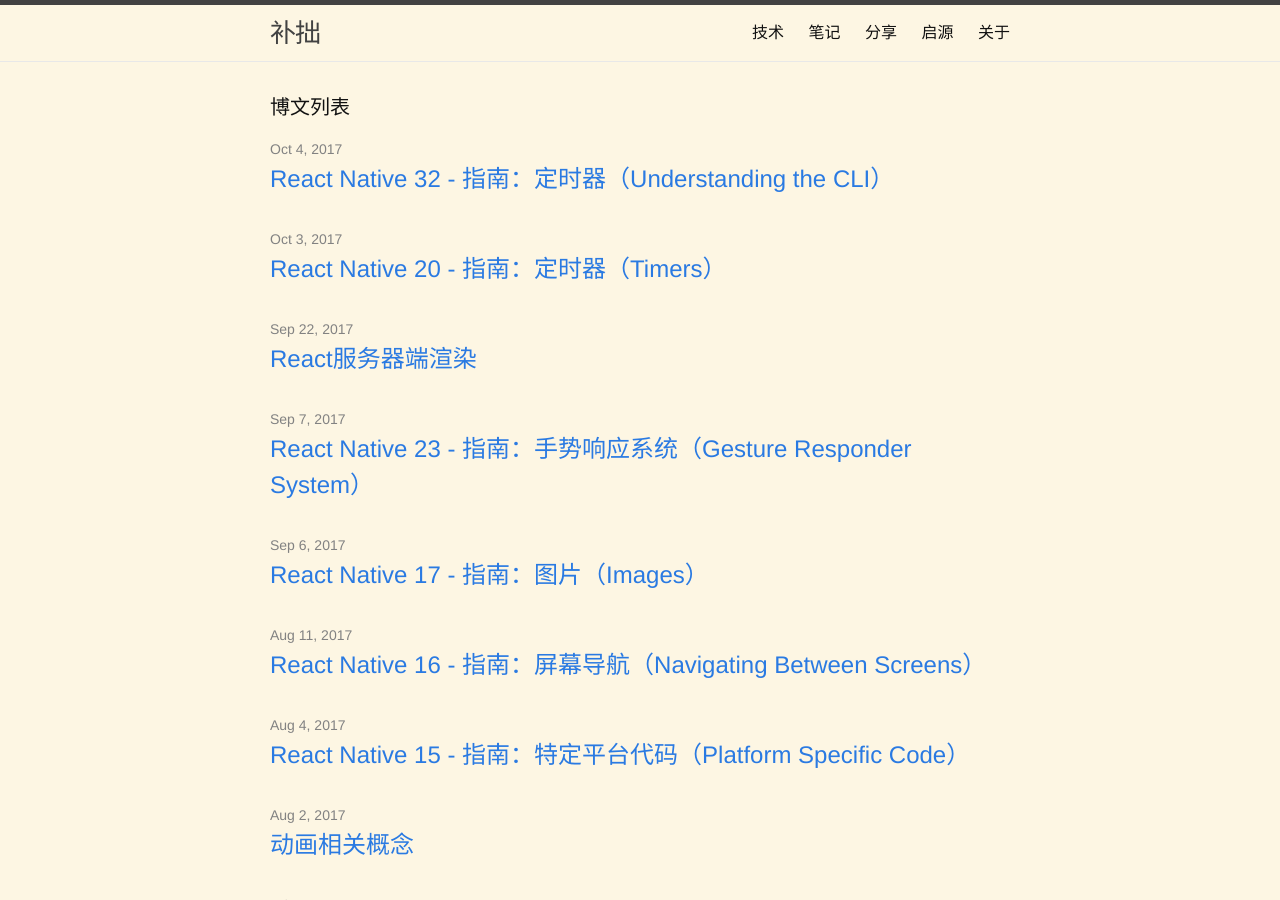
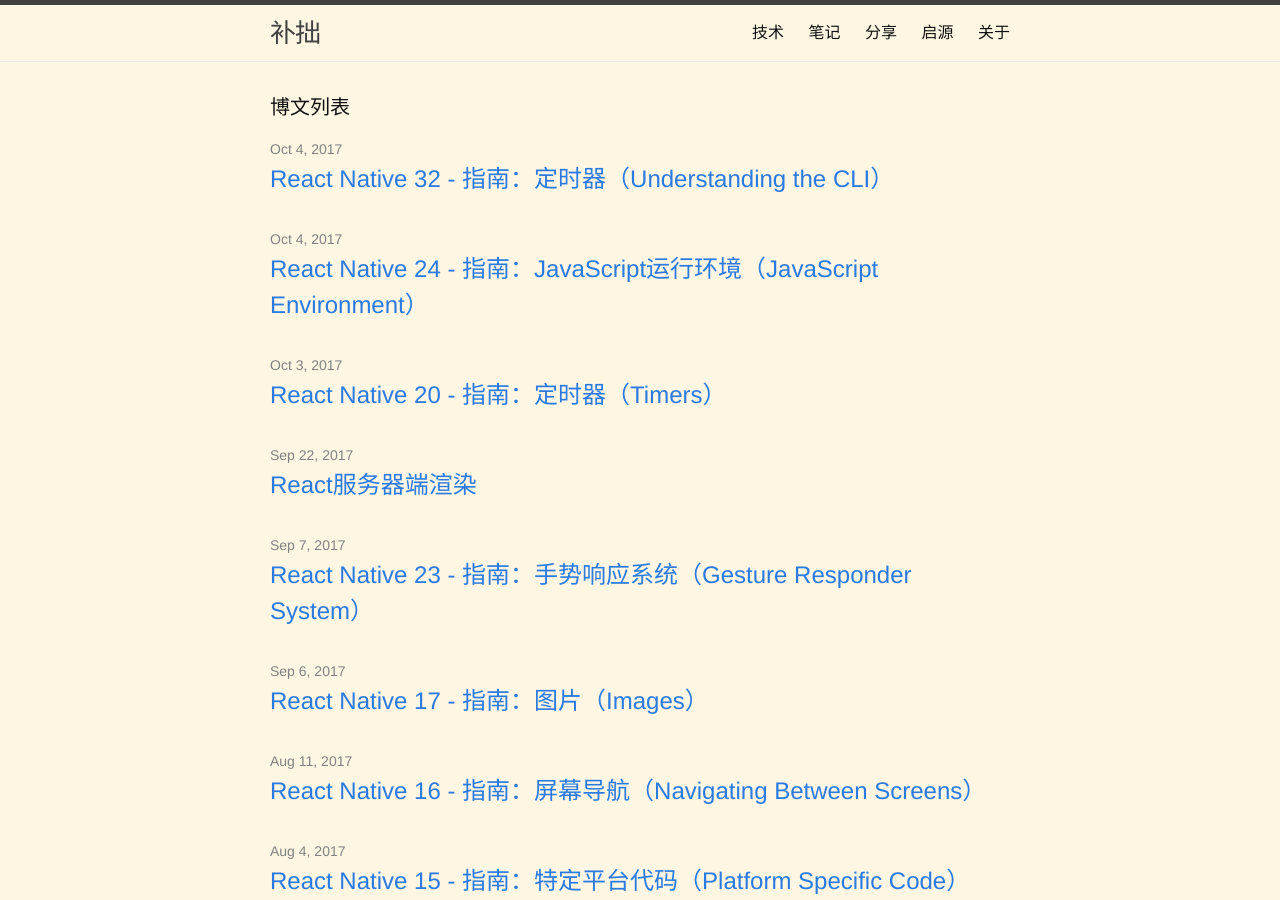
Before and after one commit to testudy/testudy.github.io, a Jekyll site: the page built from index.html, in a window 1280 px wide and 900 px high. Built offline with Jekyll 4.4.1, drawn with Linux system fonts in a browser that asks for light colours; comment, search, counter and statistics services are not loaded; part of the change alters nothing that is shown.

Commit message:
学习JavaScript运行时

```diff
--- a/tech/_drafts/2017-07-22-react-native-24-guide-JavaScriptEnvironment.md
+++ b/tech/_posts/2017-10-04-react-native-24-guide-JavaScriptEnvironment.md
@@ -1,29 +1,40 @@
 ---
-id: javascript-environment
-title: JavaScript Environment
-layout: docs
-category: Guides
-permalink: docs/javascript-environment.html
-next: direct-manipulation
-previous: gesture-responder-system
+layout: post
+title: React Native 24 - 指南：JavaScript运行环境（JavaScript Environment）
+tags: 原创 技术 翻译 React-Native
 ---
 
-## JavaScript Runtime
+[原文](https://facebook.github.io/react-native/docs/javascript-environment.html)
+
+## JavaScript运行时（JavaScript Runtime）
 
 When using React Native, you're going to be running your JavaScript code in two environments:
 
 * On iOS simulators and devices, Android emulators and devices React Native uses [JavaScriptCore](http://trac.webkit.org/wiki/JavaScriptCore) which is the JavaScript engine that powers Safari. On iOS JSC doesn't use JIT due to the absence of writable executable memory in iOS apps.
 * When using Chrome debugging, it runs all the JavaScript code within Chrome itself and communicates with native code via WebSocket. So you are using [V8](https://code.google.com/p/v8/).
 
+React Native中的JavaScript代码运行在两种环境中：
+
+* 在iOS模拟器以及设备、Android模拟器以及设备，React Native运行在[JavaScriptCore](http://trac.webkit.org/wiki/JavaScriptCore)中——驱动Safari浏览器的JavaScript引擎。由于在iOS的应用程序中中不存在可写内存，所以JSC不能启用JIT。
+* 当用Chrome调试的时候，所有的JavaScript代码运行在Chrome内部的[V8](https://code.google.com/p/v8/)引擎上，并通过WebSocket将执行结果通信。
+
 While both environments are very similar, you may end up hitting some inconsistencies. We're likely going to experiment with other JS engines in the future, so it's best to avoid relying on specifics of any runtime.
 
-## JavaScript Syntax Transformers
+这两种执行环境非常相似，但也可能遇到不完全一致的情况。在未来有可能会更换JS引擎，所以最好避免代码依赖于特定的运行环境特性。
+
+## JavaScritp语法转换（JavaScript Syntax Transformers）
 
 Syntax transformers make writing code more enjoyable by allowing you to use new JavaScript syntax without having to wait for support on all interpreters.
 
+借住语法转换器可以用更舒服的方式编写代码，充分使用JavaScript新的语法特性，而不必等解释器的支持。
+
 As of version 0.5.0, React Native ships with the [Babel JavaScript compiler](https://babeljs.io). Check [Babel documentation](https://babeljs.io/docs/plugins/#transform-plugins) on its supported transformations for more details.
 
+从0.5.0版本开始，React Native中集成了[Babel JavaScript编译器](https://babeljs.io)。查看[Babel文档](https://babeljs.io/docs/plugins/#transform-plugins)以获取更多支持转换的详细信息。
+
 Here's a full list of React Native's [enabled transformations](https://github.com/facebook/react-native/blob/master/babel-preset/configs/main.js#L16).
+
+点击查看React Native中[启用的语法转换](https://github.com/facebook/react-native/blob/master/babel-preset/configs/main.js#L16)清单。
 
 ES5
 
@@ -51,15 +62,17 @@ ES7
 * [Function Trailing Comma](https://github.com/jeffmo/es-trailing-function-commas): `function f(a, b, c,) { }`
 * [Async Functions](https://github.com/tc39/ecmascript-asyncawait): `async function doStuffAsync() { const foo = await doOtherStuffAsync(); }`;
 
-Specific
+特殊（Specific）
 
 * [JSX](https://facebook.github.io/react/docs/jsx-in-depth.html): `<View style={{color: 'red'}} />`
 * [Flow](http://flowtype.org/): `function foo(x: ?number): string {}`
 
 
-## Polyfills
+## 垫片（Polyfills）
 
 Many standards functions are also available on all the supported JavaScript runtimes.
+
+所有JavaScript运行时中支持的大多数标准方法也是可用的。
 
 Browser
 
@@ -80,6 +93,6 @@ ES7
 
 * Object.{[entries](https://developer.mozilla.org/en-US/docs/Web/JavaScript/Reference/Global_Objects/Object/entries), [values](https://developer.mozilla.org/en-US/docs/Web/JavaScript/Reference/Global_Objects/Object/values)}
 
-Specific
+特殊（Specific）
 
 * `__DEV__`
```
